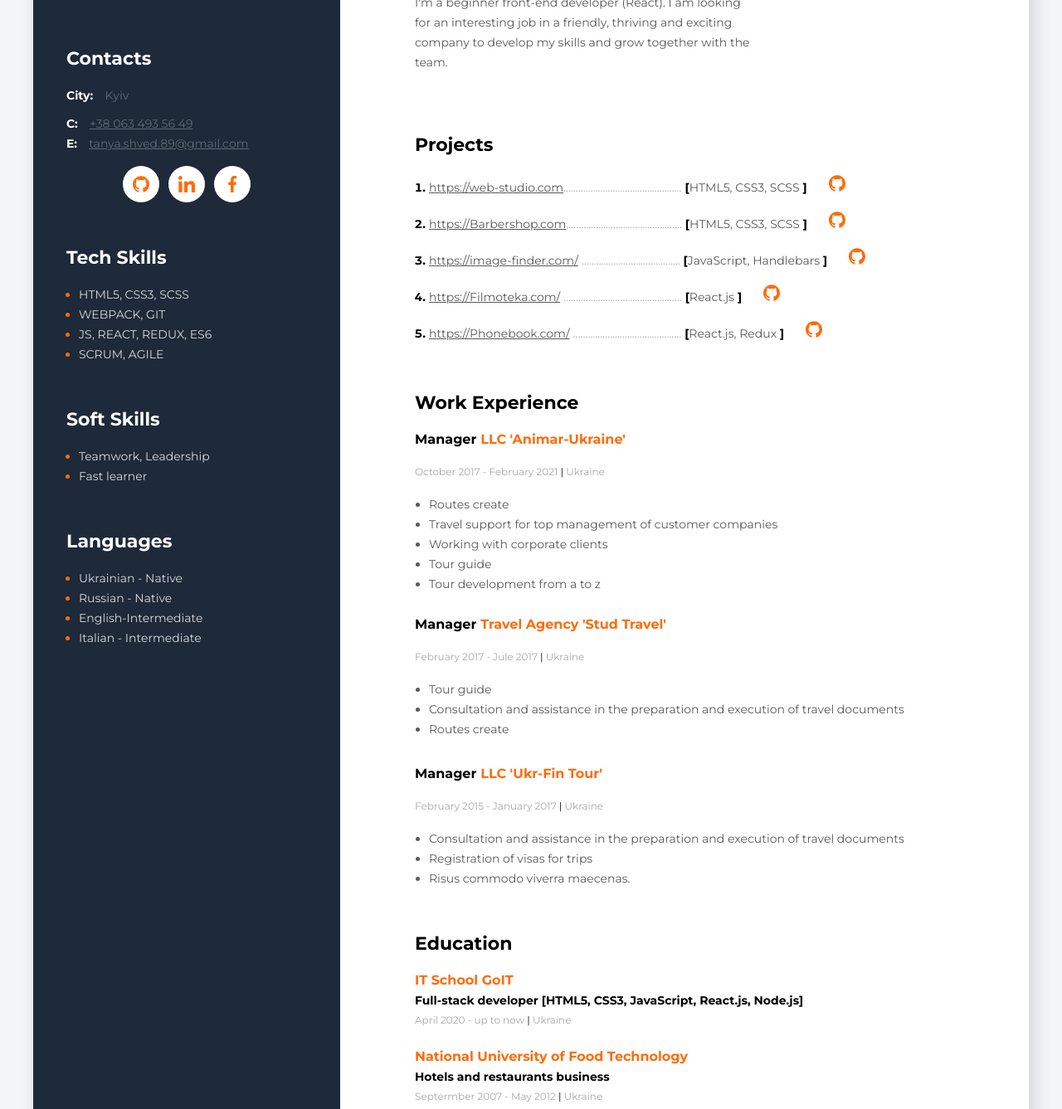
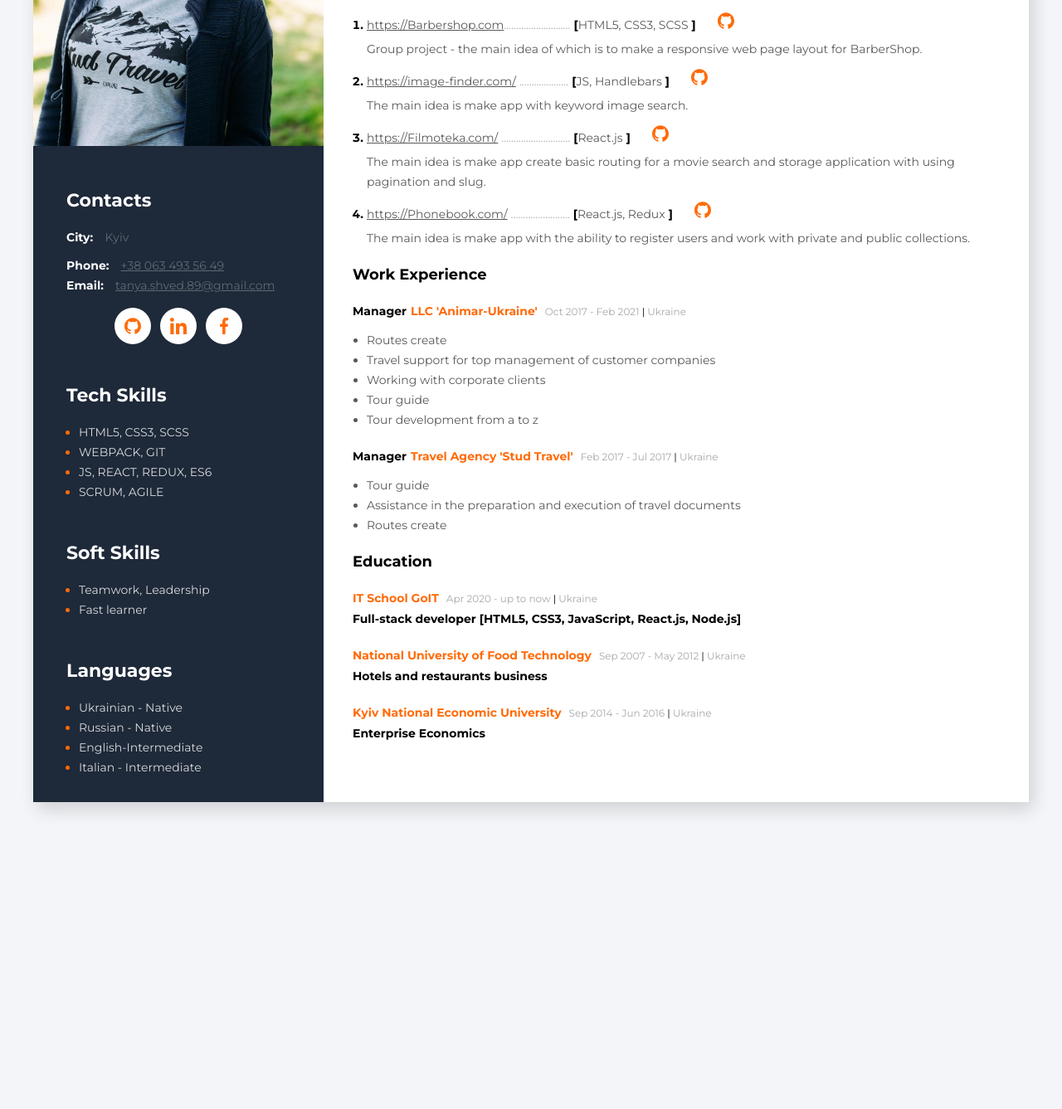
Before and after one commit to TanyaShved/resume, a plain HTML site: page index.html in a window 1280 px wide. Shown: the part 324-1661 px from the top of the page at 83% size. After the commit the page ends 1331 px from the top, so only its background shows below. Drawn offline with Linux system fonts and the light colour scheme.

Commit message:
Maked refresh

```diff
--- a/css/style.css
+++ b/css/style.css
@@ -23,27 +23,29 @@ body {
 
 .sidebar {
   background: #1e2939;
-  width: 370px;
-  padding-top: 40px;
-  padding-bottom: 40px;
+  width: 350px;
+  padding-top: 30px;
+  padding-bottom: 30px;
   color: #ffffff;
 }
 
 .my-photo {
-  width: 370px;
-  border-radius: 30%;
+  width: 350px;
+  height: 430px;
+  overflow: hidden;
+  object-fit: cover;
 }
 
 .about-myself {
-  padding-left: 90px;
-  padding-right: 90px;
-  padding-top: 110px;
-  padding-bottom: 110px;
+  padding-left: 35px;
+  padding-right: 35px;
+  padding-top: 10px;
+  /* padding-bottom: 5px; */
   color: #000000;
 }
 
 .contacts {
-  margin-top: 60px;
+  margin-top: 50px;
   margin-left: 40px;
   margin-right: 40px;
 }
@@ -80,12 +82,6 @@ body {
   margin-bottom: 20px;
 }
 
-/* .tech-skills {
-  margin-top: 55px;
-  margin-left: 40px;
-  margin-right: 40px;
-} */
-
 .tech-skills-item {
   font-size: 14px;
   font-weight: 400;
@@ -99,7 +95,7 @@ body {
 }
 
 .skills {
-  margin-top: 55px;
+  margin-top: 50px;
   margin-left: 40px;
   margin-right: 40px;
 }
@@ -130,10 +126,9 @@ body {
 }
 
 .name {
-  margin-top: 23px;
-  font-size: 45px;
+  font-size: 30px;
   font-weight: 700;
-  line-height: 89px;
+  line-height: 70px;
 }
 
 .future-position {
@@ -141,21 +136,21 @@ body {
 }
 
 .information-about-me {
-  margin-top: 24px;
+  margin-top: 12px;
+  margin-bottom: 20px;
   color: #595959;
-  width: 413px;
-  height: 107px;
+  width: 500px;
   font-size: 14px;
   font-weight: 400;
-  line-height: 24px;
+  line-height: 22px;
 }
 
 .projects {
-  margin-top: 65px;
+  margin-bottom: 20px;
 }
 
 .projects-title {
-  font-size: 22px;
+  font-size: 18px;
   font-weight: 700;
   line-height: 24px;
   margin-bottom: 12px;
@@ -181,22 +176,28 @@ body {
   font-weight: 100;
 }
 
+.idea {
+  font-size: 14px;
+  font-weight: 400;
+  color: #595959;
+}
+
 .work-experience {
-  margin-top: 55px;
+  margin-bottom: 20px;
 }
 
 .work-experience-title {
-  font-size: 22px;
+  margin-bottom: 20px;
+  font-size: 18px;
   font-weight: 700;
   line-height: 24px;
 }
 
 .work-experience-position {
-  font-size: 16px;
+  font-size: 14px;
   font-weight: 700;
   line-height: 24px;
-  margin-top: 20px;
-  margin-bottom: 15px;
+  margin-bottom: 5px;
 }
 
 .employer {
@@ -205,6 +206,7 @@ body {
 }
 
 .period {
+  margin-left: 5px;
   font-size: 12px;
   font-weight: 400;
   line-height: 24px;
@@ -216,7 +218,8 @@ body {
 }
 
 .professional-duties {
-  margin-top: 15px;
+  margin-top: 10px;
+  margin-bottom: 20px;
 }
 
 .work-experience-item {
@@ -227,31 +230,14 @@ body {
   margin-left: 17px;
 }
 
-.second-work {
-  font-size: 16px;
-  font-weight: 700;
-  line-height: 24px;
-  margin-top: 25px;
-  margin-bottom: 15px;
-}
-
-.first-work {
-  font-size: 16px;
-  font-weight: 700;
-  line-height: 24px;
-  margin-top: 30px;
-  margin-bottom: 15px;
-}
-
 .education {
-  margin-top: 55px;
-  font-size: 22px;
+  font-size: 18px;
   font-weight: 700;
   line-height: 24px;
 }
 
 .name-of-the-university {
-  font-size: 16px;
+  font-size: 14px;
   font-weight: 700;
   line-height: 24px;
   color: #ff6b08;
--- a/index.html
+++ b/index.html
@@ -13,7 +13,7 @@
   <body>
     <div class="wrapper">
       <aside class="sidebar">
-        <img class="my-photo" src="./img/My photo.jpeg" alt="My photo" />
+        <img class="my-photo" src="./img/My photo.jpg" alt="My photo" />
 
         <div class="contacts">
           <h3 class="contacts-title">Contacts</h3>
@@ -22,13 +22,13 @@
             <span class="contacts-link">Kyiv</span>
           </div>
           <div>
-            <span class="contacts-link-type">C:</span>
+            <span class="contacts-link-type">Phone:</span>
             <a class="contacts-link" href="tel:380634935649"
               >+38 063 493 56 49</a
             >
           </div>
           <div>
-            <span class="contacts-link-type">E:</span>
+            <span class="contacts-link-type">Email:</span>
             <a class="contacts-link" href="mailto:tanya.shved.89@gmail.com"
               >tanya.shved.89@gmail.com</a
             >
@@ -130,7 +130,7 @@
           <h1 class="name">Tetiana Shved</h1>
           <h2 class='future-position'>Junior Front-End developer</h2>
           <p class="information-about-me">
-            I'm a beginner front-end developer (React). I am looking for an interesting job in a friendly, thriving and exciting company to develop my skills and grow together with the team.
+            I'm a beginner front-end developer (React). I am looking for an interesting job in a friendly and exciting company to develop my skills and grow together with the team. I have studied on GoIT courses (FullStack) . Result-oriented, open-minded, not afraid of new technologies, languages and hard work.
           </p>
         </div>
         <div class="projects">
@@ -139,37 +139,11 @@
             <li class="projects-link-type">
               <a
                 class="projects-link-text"
-                href="https://tanyashved.github.io/goit-markup-hw-08/"
-                >https://web-studio.com</a
-              ><span class="dots"
-                ><span class="dots"
-                  >................................................</span
-                ></span
-              >
-              <span
-                >[<span class="projects-link-text">HTML5, CSS3, SCSS</span> ]</span
-              >
-              <span class="item-rep">
-                 <a
-                    class="link-icon-rep"
-                    href="https://github.com/TanyaShved/goit-markup-hw-08"
-                    aria-label="переход на страницу github"
-                  >
-                    <svg class="social-icon" width="20" height="20">
-                      <use href="./img/sprite.svg#icon-github"></use>
-                    </svg>
-                  </a>
-              </span>
-            </li>
-
-            <li class="projects-link-type">
-              <a
-                class="projects-link-text"
                 href="https://adya27.github.io/Barbershop/"
                 >https://Barbershop.com</a
               ><span class="dots"
                 ><span class="dots"
-                  >...............................................</span
+                  >...........................</span
                 ></span
               >
               <span
@@ -186,6 +160,7 @@
                     </svg>
                   </a>
               </span>
+              <p class="idea">Group project - the main idea of which is to make a responsive web page layout for BarberShop.</p>
             </li>
 
             <li class="projects-link-type">
@@ -193,9 +168,9 @@
                 >https://image-finder.com/</a
               >
               <span class="dots"
-                >........................................</span
+                >....................</span
               >
-              <span>[<span class="projects-link-text">JavaScript, Handlebars</span> ]</span>
+              <span>[<span class="projects-link-text">JS, Handlebars</span> ]</span>
                <span class="item-rep">
                  <a
                     class="link-icon-rep"
@@ -207,6 +182,7 @@
                     </svg>
                   </a>
               </span>
+              <p class="idea">The main idea is make app with keyword image search.</p>
             </li>
 
             <li class="projects-link-type">
@@ -214,7 +190,7 @@
                 >https://Filmoteka.com/</a
               >
               <span class="dots"
-                >................................................</span
+                >............................</span
               >
               <span
                 >[<span class="projects-link-text">React.js</span>
@@ -231,6 +207,7 @@
                     </svg>
                   </a>
               </span>
+              <p class="idea">The main idea is make app create basic routing for a movie search and storage application with using pagination and slug.</p>
             </li>
 
               <li class="projects-link-type">
@@ -238,7 +215,7 @@
                 >https://Phonebook.com/</a
               >
               <span class="dots"
-                >............................................</span
+                >........................</span
               >
               <span
                 >[<span class="projects-link-text">React.js, Redux</span>
@@ -255,6 +232,7 @@
                     </svg>
                   </a>
               </span>
+              <p class="idea">The main idea is make app with the ability to register users and work with private and public collections.</p>
             </li>
 
           </ol>
@@ -264,16 +242,16 @@
           <h3 class="work-experience-title">Work Experience</h3>
           <div>
             <h4 class="work-experience-position">
-              Manager<span class="employer">LLC 'Animar-Ukraine'</span>
-            </h4>
-            <span
+              Manager<span class="employer">LLC 'Animar-Ukraine'</span>  <span
               ><span class="period"
-                >October 2017 - February 2021<span class="period-country">
+                >Oct 2017 - Feb 2021<span class="period-country">
                   |</span
                 >
                 Ukraine</span
               >
             </span>
+            </h4>
+
             <ul class="professional-duties">
               <li class="work-experience-item">
                 Routes create
@@ -294,21 +272,21 @@
           </div>
 
           <div>
-            <h4 class="second-work">
-              Manager<span class="employer">Travel Agency 'Stud Travel'</span>
-            </h4>
-            <span
+            <h4 class="work-experience-position">
+              Manager<span class="employer">Travel Agency 'Stud Travel'</span>  <span
               ><span class="period"
-                >February 2017 - Jule 2017<span class="period-country"> |</span>
+                >Feb 2017 - Jul 2017<span class="period-country"> |</span>
                 Ukraine</span
               >
             </span>
+            </h4>
+
             <ul class="professional-duties">
               <li class="work-experience-item">
                 Tour guide
               </li>
               <li class="work-experience-item">
-                Consultation and assistance in the preparation and execution of travel documents
+                Assistance in the preparation and execution of travel documents
               </li>
               <li class="work-experience-item">
                 Routes create
@@ -316,71 +294,45 @@
             </ul>
           </div>
 
-          <div>
-            <h4 class="first-work">
-              Manager<span class="employer">LLC 'Ukr-Fin Tour'</span>
-            </h4>
-            <span
-              ><span class="period"
-                >February 2015 - January 2017<span class="period-country"> |</span>
-                Ukraine</span
-              >
-            </span>
-            <ul class="professional-duties">
-              <li class="work-experience-item">
-                Consultation and assistance in the preparation and execution of travel documents
-              </li>
-              <li class="work-experience-item">
-               Registration of visas for trips
-              </li>
-              <li class="work-experience-item">
-                Risus commodo viverra maecenas.
-              </li>
-            </ul>
-          </div>
-        </div>
 
         <div>
             <h3 class="education">Education</h3>
 
             <div class="education-item"></div>
           <h4 class="name-of-the-university">
-            IT School GoIT
-          </h4>
-          <h4 class="faculty">Full-stack developer [HTML5, CSS3, JavaScript, React.js, Node.js]</h4>
-          <span
+            IT School GoIT  <span
             ><span class="period"
-              >April 2020 - up to now<span class="period-country"> |</span>
+              >Apr 2020 - up to now<span class="period-country"> |</span>
               Ukraine</span
             >
           </span>
+          </h4>
+          <h4 class="faculty">Full-stack developer [HTML5, CSS3, JavaScript, React.js, Node.js]</h4>
           </div>
 
           <div class="education-item">
              <h4 class="name-of-the-university">
-            National University of Food Technology
-          </h4>
-          <h4 class="faculty">Hotels and restaurants business</h4>
-          <span
+            National University of Food Technology    <span
             ><span class="period"
-              >Septermber 2007 - May 2012<span class="period-country"> |</span>
+              >Sep 2007 - May 2012<span class="period-country"> |</span>
               Ukraine</span
             >
           </span>
+          </h4>
+          <h4 class="faculty">Hotels and restaurants business</h4>
           </div>
 
 
           <div class="education-item">
             <h4 class="name-of-the-university">
-            Kyiv National Economic University
-          </h4>
-          <h4 class="faculty">Enterprise Economics</h4>
-          <span
+            Kyiv National Economic University     <span
             ><span class="period"
-              >Septermber 2014 - June 2016<span class="period-country"> |</span>
+              >Sep 2014 - Jun 2016<span class="period-country"> |</span>
               Ukraine</span
             >
           </span>
+          </h4>
+          <h4 class="faculty">Enterprise Economics</h4>
           </div>
 
         </div>
```
Also changed, not shown: img/My photo.jpeg (deleted), img/My photo.jpg (added).
